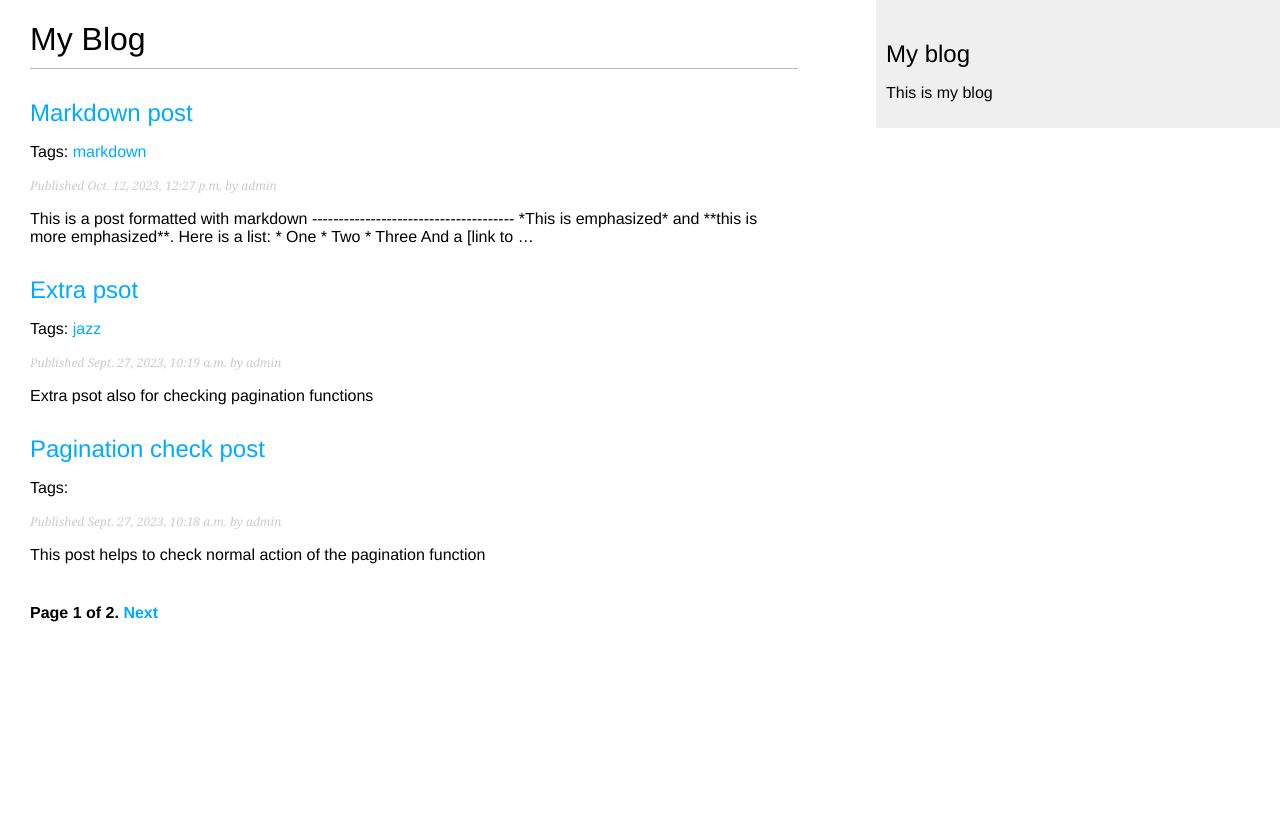
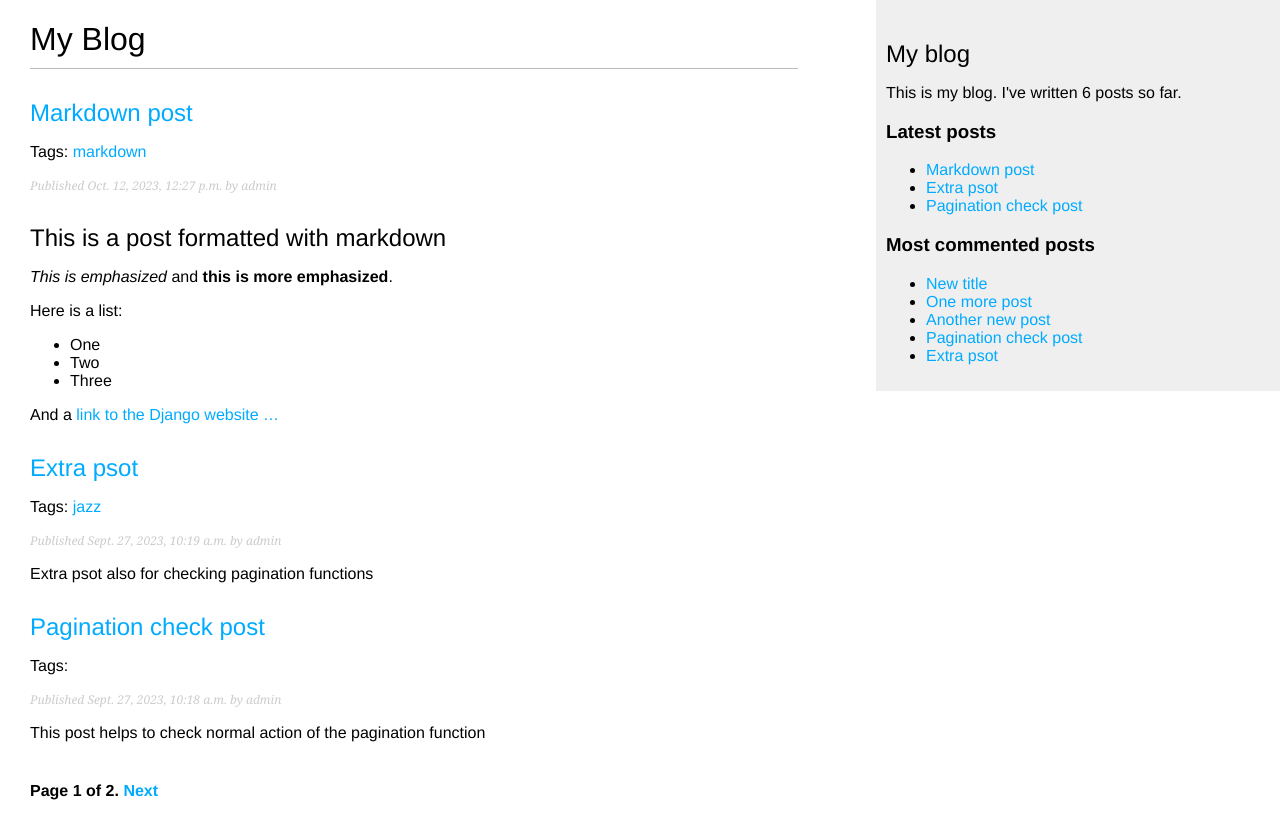
Before and after one commit to yragannaya-shyka/DjangoBook, a Django app: page /blog/ in a window 1280 px wide. Before the commit the page ends 622 px from the top, so only its background shows below. Run offline with Django 4.2, Linux system fonts and the light colour scheme; data comes from the database, SQL or seed files in the repository; both versions use the stored data as it was after the commit; parts of the project's set-up code (start-up, migrations or seed data) failed here and were passed over.

Commit message:
Custom tags and filters

```diff
--- a/mysite/blog/templates/blog/base.html
+++ b/mysite/blog/templates/blog/base.html
@@ -1,3 +1,4 @@
+{% load blog_tags %}
 {% load static %}
 <!DOCTYPE html>
 <html>
@@ -12,6 +13,20 @@
     </div>
     <div id="sidebar">
         <h2>My blog</h2>
-        <p>This is my blog</p>
+        <p>This is my blog.
+           I've written {% total_posts %} posts so far.
+        </p>
+        <h3>Latest posts</h3>
+        {% show_latest_posts 3 %}
+        <h3>Most commented posts</h3>
+        {% get_most_commented_posts as most_commented_posts %}
+        <ul>
+            {% for post in most_commented_posts %}
+            <li>
+                <a href="{{ post.get_absolute_url}}">{{post.title}}</a>
+            </li>
+            {% endfor %}
+        </ul>
     </div>
 </body>
+</html>
--- a/mysite/blog/templates/blog/post/detail.html
+++ b/mysite/blog/templates/blog/post/detail.html
@@ -1,4 +1,5 @@
 {% extends "blog/base.html" %}
+{% load blog_tags %}
 
 {% block title %}{{ post.title }}{% endblock %}
 
@@ -7,7 +8,7 @@
     <p class="date">
         Published {{ post.publish }} by {{ post.author }}
     </p>
-    {{ post.body|linebreaks }}
+    {{ post.body|markdown }}
     <p>
         <a href="{% url "blog:post_share" post.id%}">
             Share this post
--- /dev/null
+++ b/mysite/blog/templates/blog/post/latest_posts.html
@@ -0,0 +1,7 @@
+<ul>
+    {% for post in latest_posts %}
+        <li>
+            <a href="{{ post.get_absolute_url }}">{{ post.title}}</a>
+        </li>
+    {% endfor %}
+</ul>
--- a/mysite/blog/templates/blog/post/list.html
+++ b/mysite/blog/templates/blog/post/list.html
@@ -1,4 +1,5 @@
 {% extends "blog/base.html" %}
+{% load blog_tags %}
 
 {% block title%}My Blog {% endblock%}
 
@@ -9,7 +10,7 @@
     {% endif %}
     {% for post in posts%}
         <h2>
-            <a href={{ post.get_absolute_url}}>
+            <a href={{ post.get_absolute_url }}>
                 {{post.title}}
             </a>
         </h2>
@@ -25,7 +26,7 @@
         <p class='date'>
             Published {{ post.publish }} by {{ post.author }}
         </p>
-        {{post.body|truncatewords:30|linebreaks}}
+        {{ post.body|markdown|truncatewords_html:30 }}
     {% endfor %}
     {% include "pagination.html" with page=posts %}
 {% endblock %}
--- /dev/null
+++ b/mysite/blog/templatetags/blog_tags.py
@@ -0,0 +1,31 @@
+from django import template
+from ..models import Post
+from django.db.models import Count
+from django.utils.safestring import mark_safe
+import markdown
+
+
+register = template.Library()
+
+
+@register.simple_tag
+def total_posts():
+    return Post.published.count()
+
+
+@register.inclusion_tag('blog/post/latest_posts.html')
+def show_latest_posts(count=5):
+    latest_posts = Post.published.order_by('-publish')[:count]
+    return {'latest_posts': latest_posts}
+
+
+@register.simple_tag
+def get_most_commented_posts(count=5):
+    return Post.published.annotate(
+        total_comments=Count('comments')
+    ).order_by('-total_comments')[:count]
+
+
+@register.filter(name='markdown')
+def markdown_format(text):
+    return mark_safe(markdown.markdown(text))
```
Also changed, not shown: mysite/blog/templatetags/__init__.py (added), mysite/db.sqlite3.
